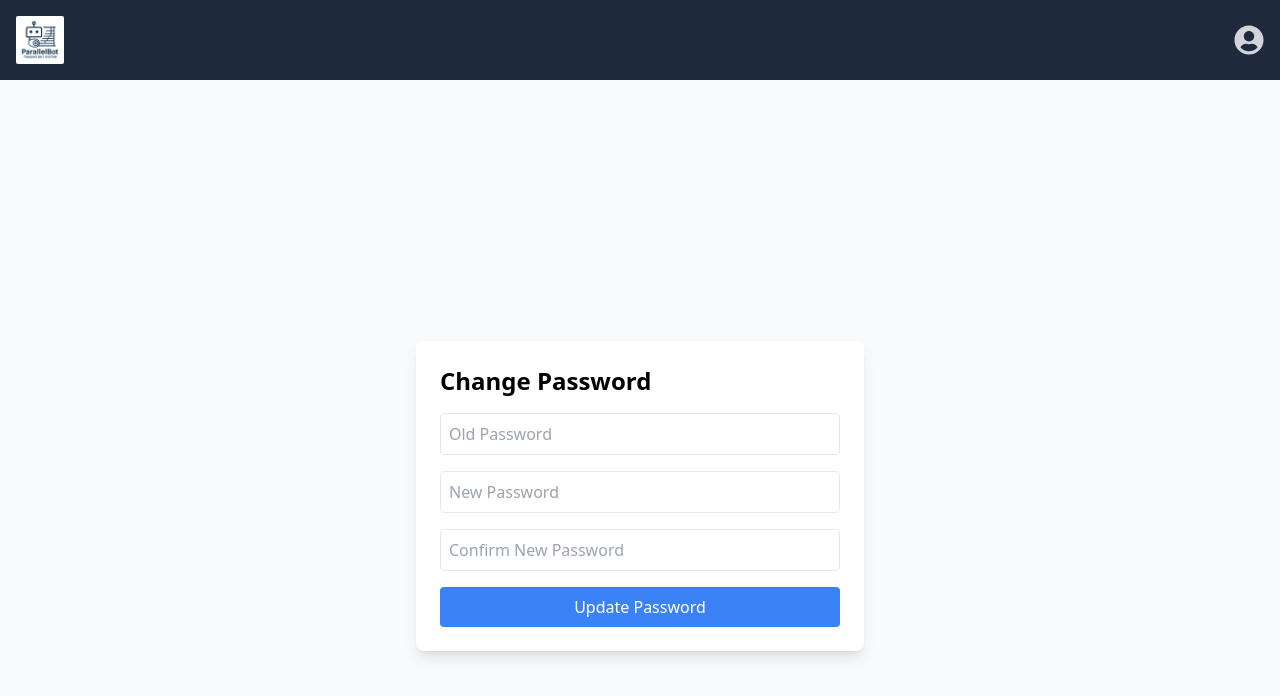
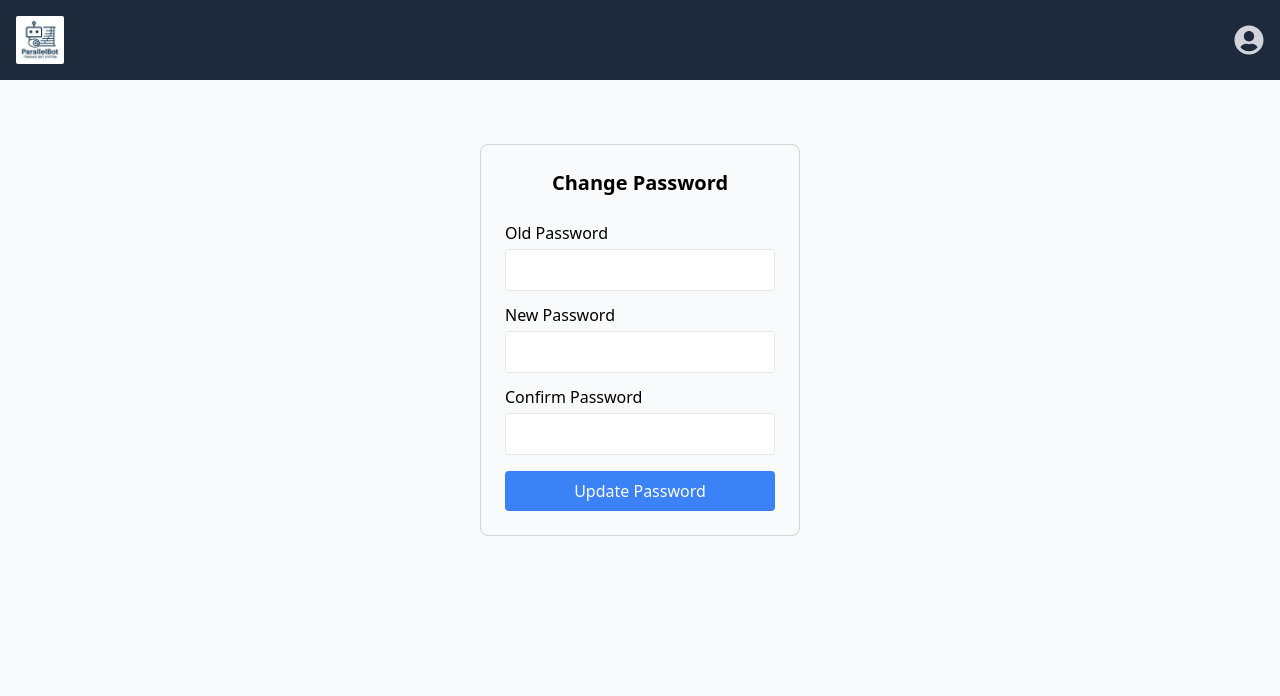
Before and after one commit to CryptoGodGreen/IB-ParallelBot-React-Vite-Python-, a React (Vite) app in the folder Frontend/: page /change-password in a window 1280 px wide. Shown: the top 696 px of the page. Built offline with nearby package versions, Linux system fonts and the light colour scheme; sample sign-in values are in the browser's storage.

Commit message:
change password file

```diff
--- a/Frontend/src/Component/pages/ChangePassword.jsx
+++ b/Frontend/src/Component/pages/ChangePassword.jsx
@@ -1,38 +1,58 @@
+import { useState } from "react";
+import { useNavigate } from "react-router-dom";
 import axios from "axios";
-import { useState } from "react";
 import toast from "react-hot-toast";
-import { useNavigate } from "react-router-dom";
-import { FaEye, FaEyeSlash } from "react-icons/fa";
-
-// Single-file updated ChangePassword component
-// Key behaviors:
-// - Eye toggle button is ALWAYS present in the DOM (prevents double-icon glitch),
-//   but it's visually hidden when the field is empty using opacity + pointer-events.
-// - Validation runs only on submit.
-// - Per-field error clearing on change.
-// - Loading spinner inside the submit button.
 
 export default function ChangePassword() {
-  const [oldPassword, setOldPassword] = useState("");
-  const [newPassword, setNewPassword] = useState("");
-  const [confirmPassword, setConfirmPassword] = useState("");
+  const navigate = useNavigate();
+
+  const [values, setValues] = useState({
+    oldPassword: "",
+    newPassword: "",
+    confirmPassword: "",
+  });
 
   const [errors, setErrors] = useState({});
-  const [showPassword, setShowPassword] = useState({ old: false, new: false, confirm: false });
   const [loading, setLoading] = useState(false);
 
-  const navigate = useNavigate();
+  const passwordRegex =
+    /^(?=.*[A-Za-z])(?=.*\d)(?=.*[!@#$%^&*()_\-+=\[\]{};':"\\|,.<>\/?]).{6,}$/;
 
-  const passwordRegex = /^(?=.*[A-Za-z])(?=.*\d)(?=.*[!@#$%^&*()_\-+=\[\]{};':"\\|,.<>\/?]).{6,}$/;
+  const handleChange = (e) => {
+    const { name, value } = e.target;
+    setValues({ ...values, [name]: value });
+
+    let error = "";
+
+    if (name === "oldPassword" && !value) error = "Old password is required";
+
+    if (name === "newPassword") {
+      if (!value) error = "New password is required";
+      else if (!passwordRegex.test(value))
+        error =
+          "Password must be at least 6 chars, include a letter, number & special character";
+    }
+
+    if (name === "confirmPassword") {
+      if (!value) error = "Confirm password is required";
+      else if (value !== values.newPassword) error = "Passwords do not match";
+    }
+
+    setErrors({ ...errors, [name]: error });
+  };
 
   const validateForm = () => {
     const next = {};
+    const { oldPassword, newPassword, confirmPassword } = values;
+
     if (!oldPassword) next.oldPassword = "Old password is required";
     if (!newPassword) next.newPassword = "New password is required";
     else if (!passwordRegex.test(newPassword))
-      next.newPassword = "Password must be at least 6 chars, include a letter, number & special character";
+      next.newPassword =
+        "Password must be at least 6 chars, include a letter, number & special character";
     if (!confirmPassword) next.confirmPassword = "Confirm password is required";
-    else if (confirmPassword !== newPassword) next.confirmPassword = "Passwords do not match";
+    else if (confirmPassword !== newPassword)
+      next.confirmPassword = "Passwords do not match";
 
     setErrors(next);
     return Object.keys(next).length === 0;
@@ -40,6 +60,7 @@ export default function ChangePassword() {
 
   const handleSubmit = async (e) => {
     e.preventDefault();
+
     if (!validateForm()) {
       toast.error("Please fix the errors");
       return;
@@ -49,7 +70,10 @@ export default function ChangePassword() {
     try {
       const response = await axios.post(
         `${import.meta.env.VITE_API_URL}/users/change-password`,
-        { old_password: oldPassword, new_password: newPassword },
+        {
+          old_password: values.oldPassword,
+          new_password: values.newPassword,
+        },
         {
           headers: { Authorization: `Bearer ${localStorage.getItem("token")}` },
           withCredentials: true,
@@ -61,7 +85,9 @@ export default function ChangePassword() {
     } catch (error) {
       console.error(error);
       if (error.response) {
-        toast.error(error.response.data.message || "Failed to change password. Please try again.");
+        toast.error(
+          error.response.data.message || "Failed to change password. Please try again."
+        );
         if (error.response.status === 401) {
           localStorage.removeItem("token");
           toast.error("Session expired. Please login again.");
@@ -77,118 +103,65 @@ export default function ChangePassword() {
     }
   };
 
-  // Clear a specific error when user starts typing again
-  const clearError = (key) => {
-    if (!errors[key]) return;
-    setErrors((prev) => ({ ...prev, [key]: "" }));
-  };
+  return (
+    <div className="flex justify-center mt-12">
+      <form
+        onSubmit={handleSubmit}
+        className="flex flex-col w-80 p-6 border border-gray-300 rounded-lg"
+      >
+        <h2 className="text-center text-xl font-semibold mb-6">Change Password</h2>
 
-  // Reusable PasswordField component inside the same file
-  function PasswordField({ id, label, value, onChange, show, toggleShow, errorKey }) {
-    // errorKey should be one of: 'oldPassword' | 'newPassword' | 'confirmPassword'
-    return (
-      <div className="mb-4">
-        <div className="relative">
+        {/* Old Password */}
+        <label className="mb-1">Old Password</label>
+        <div className="mb-3">
           <input
-            id={id}
-            name={id}
-            autoComplete={id === "new" ? "new-password" : "current-password"}
-            type={show ? "text" : "password"}
-            placeholder={label}
-            value={value}
-            onChange={(e) => {
-              onChange(e.target.value);
-              clearError(errorKey);
-            }}
-            disabled={loading}
-            className="w-full p-2 border rounded pr-10 outline-none focus:ring-1 focus:ring-blue-300"
+            type="password"
+            name="oldPassword"
+            value={values.oldPassword}
+            onChange={handleChange}
+            className="w-full px-3 py-2 border rounded"
           />
-
-          {/*
-            The toggle button is ALWAYS in the DOM to avoid mount/unmount glitches
-            but visually hidden when the field is empty using opacity + pointer-events.
-          */}
-          <button
-            type="button"
-            aria-label={show ? "Hide password" : "Show password"}
-            onClick={toggleShow}
-            className={`absolute right-3 top-1/2 -translate-y-1/2 text-gray-600 transition-opacity duration-150 ease-in-out ${
-              value ? "opacity-100 pointer-events-auto" : "opacity-0 pointer-events-none"
-            }`}
-          >
-            {show ? <FaEyeSlash /> : <FaEye />}
-          </button>
+          {errors.oldPassword && (
+            <p className="text-red-500 text-xs mt-1">{errors.oldPassword}</p>
+          )}
         </div>
 
-        {errors[errorKey] && (
-          <p className="text-red-500 text-sm mt-1">{errors[errorKey]}</p>
-        )}
-      </div>
-    );
-  }
+        {/* New Password */}
+        <label className="mb-1">New Password</label>
+        <div className="mb-3">
+          <input
+            type="password"
+            name="newPassword"
+            value={values.newPassword}
+            onChange={handleChange}
+            className="w-full px-3 py-2 border rounded"
+          />
+          {errors.newPassword && (
+            <p className="text-red-500 text-xs mt-1">{errors.newPassword}</p>
+          )}
+        </div>
 
-  return (
-    <div className="flex justify-center items-center min-h-screen bg-gray-50 p-4">
-      <form onSubmit={handleSubmit} className="bg-white p-6 rounded-lg shadow-lg w-full max-w-md">
-        <h2 className="text-2xl mb-4 font-bold">Change Password</h2>
-
-        <PasswordField
-          id="old"
-          label="Old Password"
-          value={oldPassword}
-          onChange={setOldPassword}
-          show={showPassword.old}
-          toggleShow={() => setShowPassword((p) => ({ ...p, old: !p.old }))}
-          errorKey="oldPassword"
-        />
-
-        <PasswordField
-          id="new"
-          label="New Password"
-          value={newPassword}
-          onChange={setNewPassword}
-          show={showPassword.new}
-          toggleShow={() => setShowPassword((p) => ({ ...p, new: !p.new }))}
-          errorKey="newPassword"
-        />
-
-        <PasswordField
-          id="confirm"
-          label="Confirm New Password"
-          value={confirmPassword}
-          onChange={setConfirmPassword}
-          show={showPassword.confirm}
-          toggleShow={() => setShowPassword((p) => ({ ...p, confirm: !p.confirm }))}
-          errorKey="confirmPassword"
-        />
+        {/* Confirm Password */}
+        <label className="mb-1">Confirm Password</label>
+        <div className="mb-4">
+          <input
+            type="password"
+            name="confirmPassword"
+            value={values.confirmPassword}
+            onChange={handleChange}
+            className="w-full px-3 py-2 border rounded"
+          />
+          {errors.confirmPassword && (
+            <p className="text-red-500 text-xs mt-1">{errors.confirmPassword}</p>
+          )}
+        </div>
 
         <button
           type="submit"
           disabled={loading}
-          className={`w-full inline-flex items-center justify-center text-white py-2 rounded transition ${
-            loading ? "bg-blue-400 cursor-not-allowed" : "bg-blue-500 hover:bg-blue-600"
-          }`}
+          className="py-2 bg-blue-500 text-white rounded hover:bg-blue-600 disabled:opacity-50"
         >
-          {loading ? (
-            <>
-              <svg
-                className="animate-spin h-4 w-4 mr-2"
-                xmlns="http://www.w3.org/2000/svg"
-                fill="none"
-                viewBox="0 0 24 24"
-              >
-                <circle className="opacity-25" cx="12" cy="12" r="10" stroke="currentColor" strokeWidth="4"></circle>
-                <path
-                  className="opacity-75"
-                  fill="currentColor"
-                  d="M4 12a8 8 0 018-8v4a4 4 0 00-4 4H4z"
-                ></path>
-              </svg>
-              Updating...
-            </>
-          ) : (
-            "Update Password"
-          )}
+          {loading ? "Updating..." : "Update Password"}
         </button>
       </form>
     </div>
--- a/Frontend/src/Component/pages/Login.jsx
+++ b/Frontend/src/Component/pages/Login.jsx
@@ -7,47 +7,64 @@ import { AuthContext } from "../../context/AuthContext";
 function Login() {
   const [email, setEmail] = useState("");
   const [password, setPassword] = useState("");
+  const [errors, setErrors] = useState({});
   const navigate = useNavigate();
   const { setIsAuthenticated } = useContext(AuthContext);
 
+  const validateEmail = (value) => {
+    const emailRegex = /^[^\s@]+@[^\s@]+\.[^\s@]+$/;
+    if (!value) return "Email is required";
+    if (!emailRegex.test(value)) return "Invalid email format";
+    return "";
+  };
+
+  const validatePassword = (value) => {
+    const passwordRegex =
+      /^(?=.*[A-Za-z])(?=.*\d)(?=.*[!@#$%^&*()_\-+=\[\]{};':"\\|,.<>/?]).{6,}$/;
+    if (!value) return "Password is required";
+    if (!passwordRegex.test(value))
+      return "Password must be at least 6 chars, include 1 letter, 1 number & 1 special character";
+    return "";
+  };
+
+  const handleEmailChange = (e) => {
+    const value = e.target.value;
+    setEmail(value);
+    setErrors((prev) => ({ ...prev, email: validateEmail(value) }));
+  };
+
+  const handlePasswordChange = (e) => {
+    const value = e.target.value;
+    setPassword(value);
+    setErrors((prev) => ({ ...prev, password: validatePassword(value) }));
+  };
+
   const handleLogin = async (e) => {
     e.preventDefault();
-    const passwordRegex =
-      /^(?=.*[A-Za-z])(?=.*\d)(?=.*[!@#$%^&*()_\-+=\[\]{};':"\\|,.<>/?]).{6,}$/;
 
-    if (!passwordRegex.test(password)) {
-      toast.error(
-        "Password must be at least 6 characters and include 1 letter, 1 number, and 1 special character"
-      );
+    // Final validation before submit
+    const emailError = validateEmail(email);
+    const passwordError = validatePassword(password);
+    if (emailError || passwordError) {
+      setErrors({ email: emailError, password: passwordError });
+      toast.error("Please fix the errors");
       return;
     }
 
     try {
-      if (!email || !password) {
-        toast.error("Please enter email and password");
-        return;
-      }
+      const base_url = import.meta.env.VITE_API_URL;
+      const response = await axios.post(`${base_url}/users/login`, { email, password });
 
-      const base_url = import.meta.env.VITE_API_URL;
-
-      const response = await axios.post(`${base_url}/users/login`, {
-        email,
-        password,
-      });
       if (response.data?.access_token) {
         localStorage.setItem("token", response.data.access_token);
         setIsAuthenticated(true);
         toast.success("Logged In successfully!");
-
-        setTimeout(() => {
-          navigate("/");
-        }, 1500);
+        setTimeout(() => navigate("/"), 1500);
       } else {
         toast.error("Login failed: No token received");
       }
     } catch (error) {
       console.error("Login error:", error);
-
       if (error.response) {
         toast.error(
           error.response.data?.detail || "Invalid credentials. Please try again."
@@ -59,36 +76,47 @@ function Login() {
   };
 
   return (
-    <div className="flex justify-center items-center h-screen ">
+    <div className="flex justify-center items-center h-screen">
       <form
         onSubmit={handleLogin}
         className="bg-white p-6 rounded-xl shadow-md w-80"
       >
         <h2 className="text-2xl mb-4 font-bold">Login</h2>
+
+        {/* Email */}
+        <div className="mb-3">
           <input
             type="email"
             placeholder="Email"
-          className="w-full p-2 mb-3 border"
+            className="w-full p-2 border rounded"
             value={email}
-          onChange={(e) => setEmail(e.target.value)}
-          required
+            onChange={handleEmailChange}
           />
+          {errors.email && (
+            <p className="text-red-500 text-xs mt-1">{errors.email}</p>
+          )}
+        </div>
+
+        {/* Password */}
+        <div className="mb-3">
           <input
             type="password"
             placeholder="Password"
-          className="w-full p-2 mb-3 border"
+            className="w-full p-2 border rounded"
             value={password}
-          onChange={(e) => setPassword(e.target.value)}
-          required
+            onChange={handlePasswordChange}
           />
+          {errors.password && (
+            <p className="text-red-500 text-xs mt-1">{errors.password}</p>
+          )}
+        </div>
+
         <button
           type="submit"
           className="w-full bg-blue-500 text-white py-2 rounded"
         >
           Login
         </button>
-
-
       </form>
     </div>
   );
```
Lines whose indentation alone changed are shown as unchanged.
